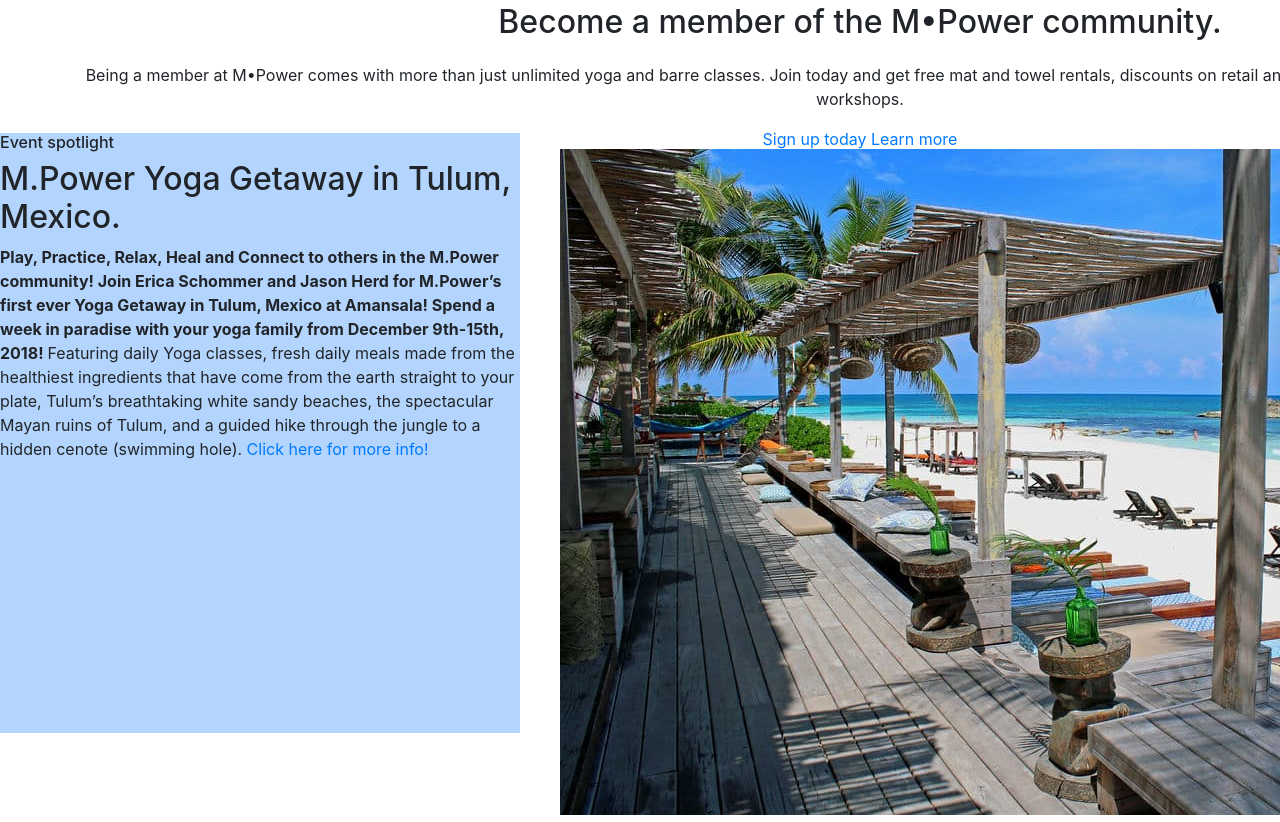
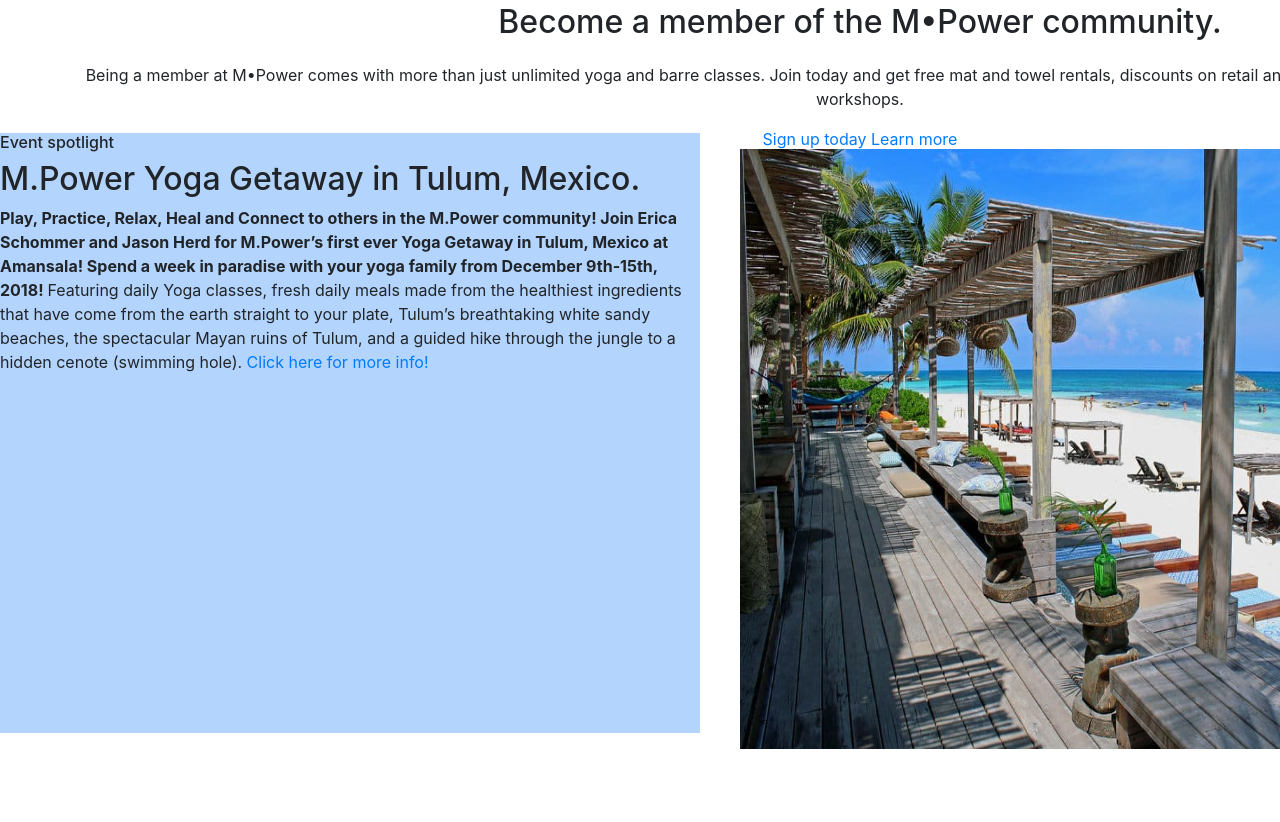
Before and after one commit to razeena15/poweryoga, a plain HTML site: page index.html in a window 1280 px wide. Shown: the part 2398-3220 px from the top of the page. Drawn offline with nearby package versions, Linux system fonts and the light colour scheme.

Commit message:
modified css

```diff
--- a/css/main.css
+++ b/css/main.css
@@ -14,6 +14,8 @@ main{
     width: 100%;
     height:200px;
 }
+
+/* Razeena */
 
 .newpower
 {
@@ -108,14 +110,20 @@ main{
     height: 600px;
     width: 700px;
 }
-.event1 img{
+.event img{
     height:600px;
     width:700px;
     float: right;
 }
+
+
+/*Razeena*/
+
+
 ::-moz-selection {
     background: #b3d4fc;
     text-shadow: none;}
+
 
 /*Home Page ends*/
 
```
